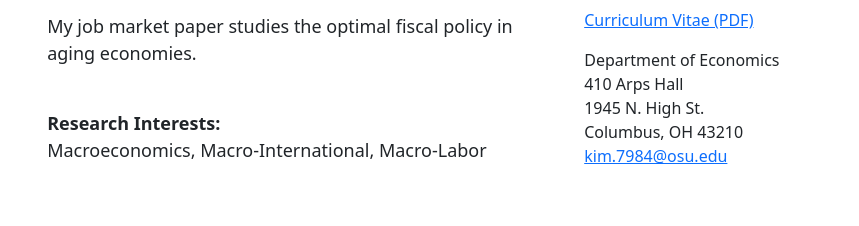
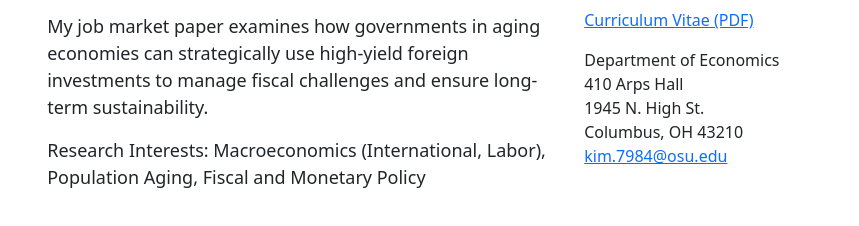
Before and after one commit to sangdongkim505/sangdongkim505.github.io, a plain HTML site: page index.html in a window 1280 px wide. Shown: the part 196-422 px from the top of the page, without its empty margins (206-1065 px from the left). Drawn offline with nearby package versions, Linux system fonts and the light colour scheme.

Commit message:
Add files via upload

```diff
--- a/index.html
+++ b/index.html
@@ -57,12 +57,11 @@
               <p>  </p>
               <p>Welcome! </p>
               <p>I'm a PhD candidate in Economics at <a href="https://economics.osu.edu/" class="link-secondary link-offset-2 link-underline-opacity-25 link-underline-opacity-100-hover" target="_blank">The Ohio State University.</a> </p>
-              <p> My job market paper studies the optimal fiscal policy in aging economies. </p>
-              <!-- <p> My research interests are in Macroeconomics, International Economics, and Public Finance.  </p> -->
+              <p>My job market paper examines how governments in aging economies can strategically use high-yield foreign investments to manage fiscal challenges and ensure long-term sustainability. </p>
+              <p> </p>
+              <p> Research Interests: Macroeconomics (International, Labor), Population Aging, Fiscal and Monetary Policy </p>
+              </div>
 
-              <p> <br> <b> Research Interests:</b> <br> Macroeconomics, Macro-International, Macro-Labor</p>
-
-              </div>
           </div>
 
           <!-- Contact Info on the Sidebar -->
```
